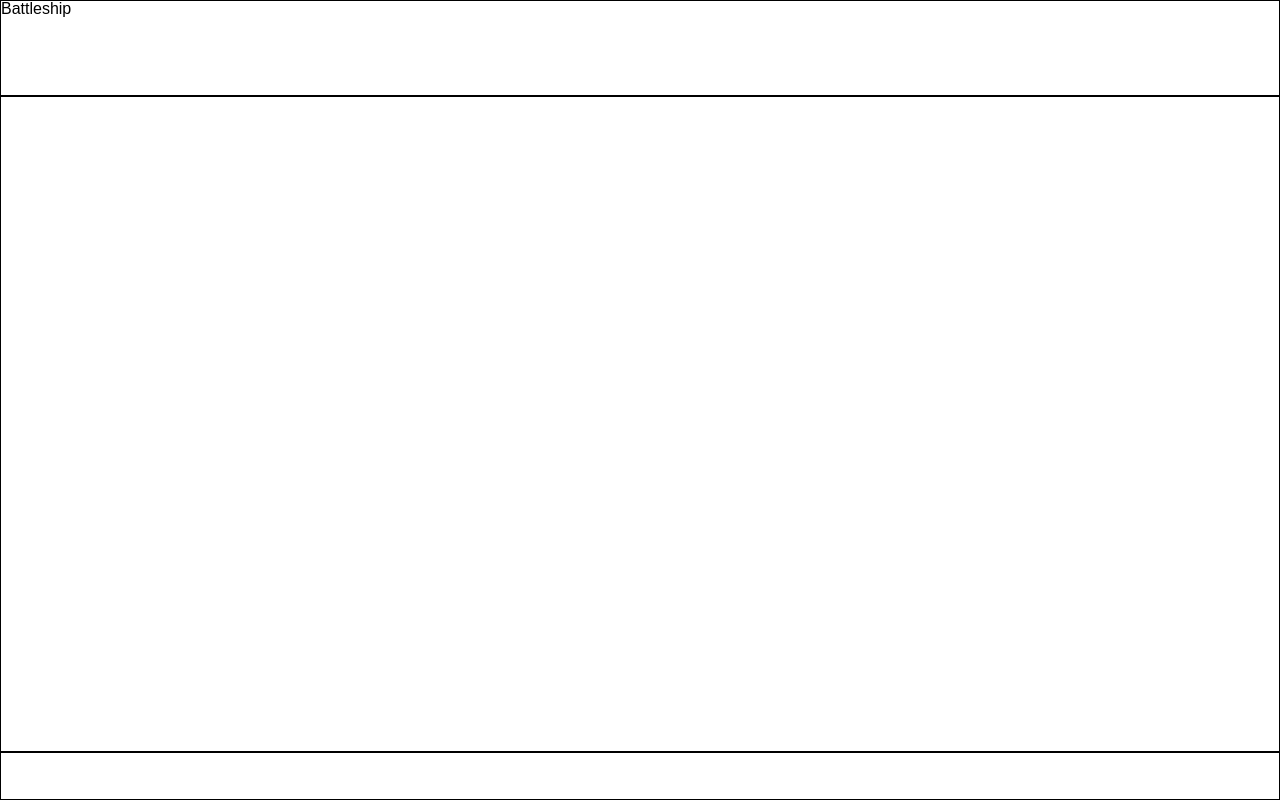
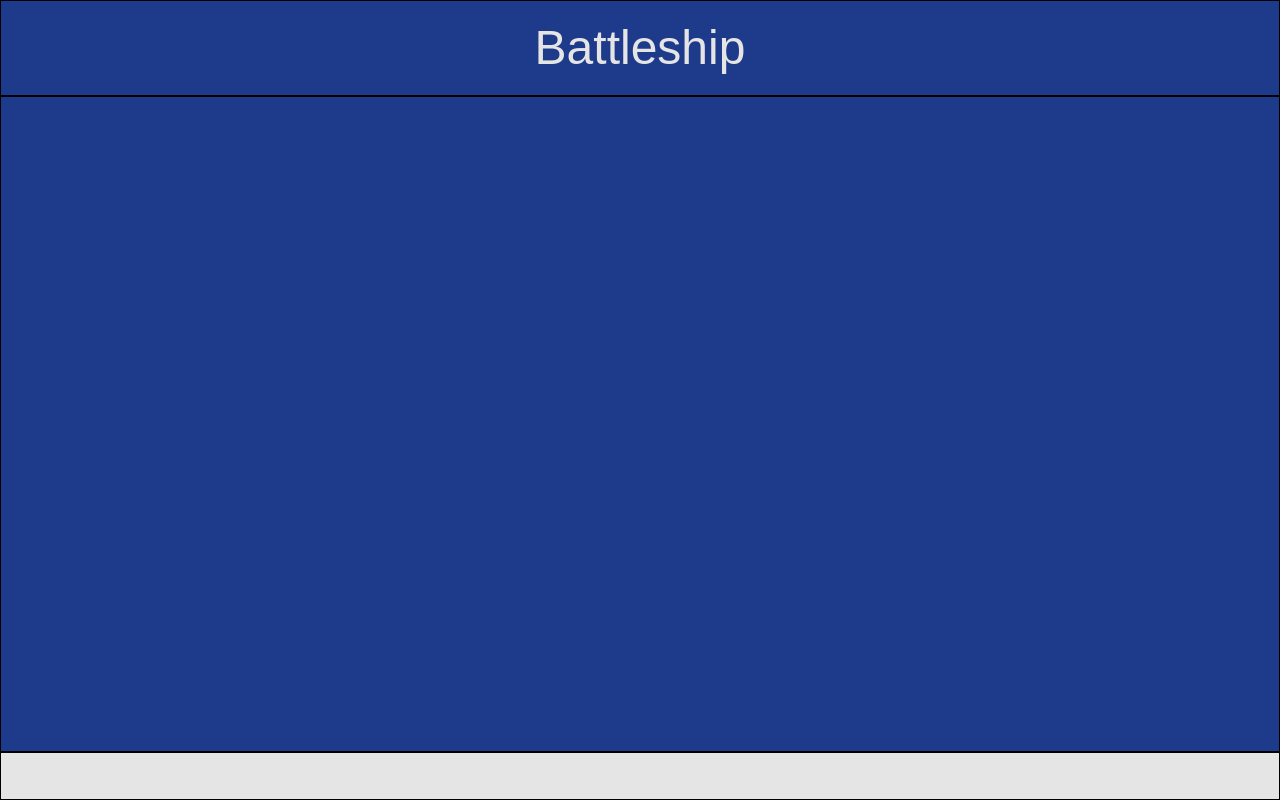
Before and after one commit to jasondewese/odin-battleship, a website built with webpack: page dist/index.html in a window 1280 px wide. Built offline with Linux system fonts and the light colour scheme.

Commit message:
Style header

```diff
--- a/src/style.css
+++ b/src/style.css
@@ -2,6 +2,8 @@ html {
     box-sizing: border-box;
     font-family: sans-serif;
     font-size: 16px;
+    background-color: #fafafa;
+    color: #262626;
 }
 
 body {
@@ -10,10 +12,19 @@ body {
 
     display: grid;
     grid-template-rows: 6rem 1fr 3rem;
+    background-color: #1e3a8a;
 }
 
 header {
     border: 1px solid black;
+    display: flex;
+    justify-content: center;
+    align-items: center;
+}
+
+h1 {
+    font-size: 3rem;
+    color: #e5e5e5;
 }
 
 main {
@@ -22,4 +33,5 @@ main {
 
 footer {
     border: 1px solid black;
+    background-color: #e5e5e5;
 }
```
Also changed, not shown: dist/bundle.js.
